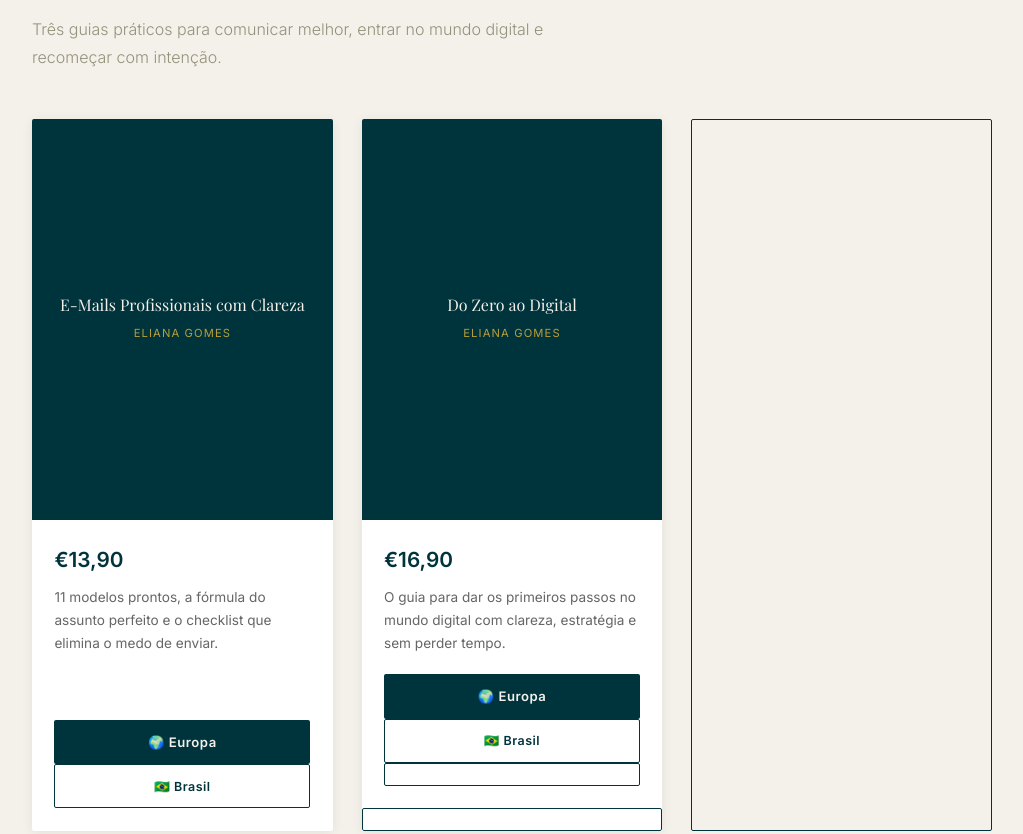
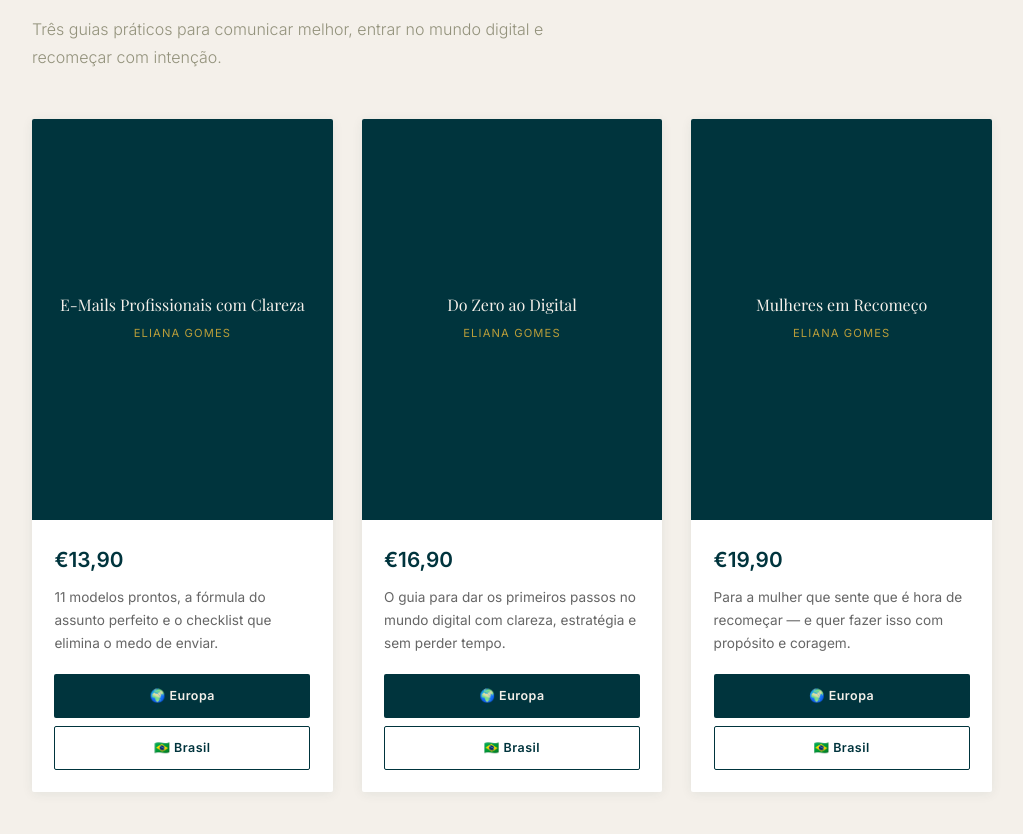
Before and after one commit to Eliana-Gomes/eliana-gomes.github.io, a plain HTML site: page index.html in a window 1280 px wide. Shown: the part 1797-2631 px from the top of the page, without its empty margins (128-1151 px from the left). Drawn offline with nearby package versions, Linux system fonts and the light colour scheme; a web font is replaced by a local one.

Commit message:
Add files via upload

```diff
--- a/index.html
+++ b/index.html
@@ -40,7 +40,6 @@
     .section-lead { color: var(--muted); font-size: 1rem; max-width: 580px; margin-bottom: 3rem; font-weight: 300; }
     #sobre { background: var(--white); }
     .sobre-grid { display: grid; grid-template-columns: 1fr 1fr; gap: 4rem; align-items: center; }
-    .<img src="foto-perfil.jpg" alt="Eliana Gomes" style="width:100%;border-radius:2px;object-fit:cover;" />
     .sobre-text p { color: #444; margin-bottom: 1.1rem; font-size: .97rem; }
     .sobre-tags { display: flex; flex-wrap: wrap; gap: .5rem; margin-top: 1.8rem; }
     .tag { background: var(--cream); color: var(--petrol); padding: .3rem .9rem; border-radius: 99px; font-size: .78rem; font-weight: 500; letter-spacing: .04em; }
@@ -55,11 +54,11 @@
     .ebook-body { padding: 1.4rem; flex: 1; display: flex; flex-direction: column; }
     .ebook-price { font-size: 1.3rem; font-weight: 700; color: var(--petrol); margin-bottom: .5rem; }
     .ebook-desc { font-size: .85rem; color: #666; flex: 1; margin-bottom: 1.2rem; }
-    .btn-ebook { display: block; text-align: center; background: var(--petrol); color: var(--cream); padding: .7rem; border-radius: 2px; text-decoration: none; font-size: .82rem; font-weight: 600; letter-spacing: .04em; transition: background .2s; }
+    .btn-ebook-group { display: flex; flex-direction: column; gap: .5rem; }
+    .btn-ebook { display: block; text-align: center; background: var(--petrol); color: var(--cream); padding: .7rem; border-radius: 2px; text-decoration: none; font-size: .78rem; font-weight: 600; letter-spacing: .04em; transition: background .2s; }
     .btn-ebook:hover { background: var(--gold); }
-    btn-ebook-group { display: flex; flex-direction: column; gap: .5rem; }
-.btn-ebook-alt { display: block; text-align: center; background: transparent; border: 1.5px solid var(--petrol); color: var(--petrol); padding: .65rem; border-radius: 2px; text-decoration: none; font-size: .78rem; font-weight: 600; letter-spacing: .04em; transition: all .2s; }
-.btn-ebook-alt:hover { background: var(--petrol); color: var(--cream); }
+    .btn-ebook-alt { display: block; text-align: center; background: transparent; border: 1.5px solid var(--petrol); color: var(--petrol); padding: .65rem; border-radius: 2px; text-decoration: none; font-size: .78rem; font-weight: 600; letter-spacing: .04em; transition: all .2s; }
+    .btn-ebook-alt:hover { background: var(--petrol); color: var(--cream); }
     #servicos { background: var(--petrol); }
     #servicos .section-title { color: var(--cream); }
     #servicos .section-label { color: #b89d3a; }
@@ -122,7 +121,7 @@
   <section id="sobre">
     <div class="container">
       <div class="sobre-grid">
-        <img src="foto-perfil.jpg" alt="Eliana Gomes" style="width:100%;border-radius:2px;" />
+        <img src="foto-perfil.jpg" alt="Eliana Gomes" style="width:100%;border-radius:2px;object-fit:cover;" />
         <div class="sobre-text">
           <p class="section-label">Sobre mim</p>
           <h2 class="section-title">Uma escritora com raízes e asas.</h2>
@@ -152,7 +151,10 @@
           <div class="ebook-body">
             <div class="ebook-price">€13,90</div>
             <p class="ebook-desc">11 modelos prontos, a fórmula do assunto perfeito e o checklist que elimina o medo de enviar.</p>
-           <div class="btn-ebook-group"><a href="https://go.hotmart.com/K106028445D" class="btn-ebook" target="_blank">🌍 Europa</a><a href="https://pay.kiwify.com/rDdGE1C" class="btn-ebook-alt" target="_blank">🇧🇷 Brasil</a></div>
+            <div class="btn-ebook-group">
+              <a href="https://go.hotmart.com/K106028445D" class="btn-ebook" target="_blank">🌍 Europa</a>
+              <a href="https://pay.kiwify.com/rDdGE1C" class="btn-ebook-alt" target="_blank">🇧🇷 Brasil</a>
+            </div>
           </div>
         </div>
         <div class="ebook-card">
@@ -160,7 +162,10 @@
           <div class="ebook-body">
             <div class="ebook-price">€16,90</div>
             <p class="ebook-desc">O guia para dar os primeiros passos no mundo digital com clareza, estratégia e sem perder tempo.</p>
-           <div class="btn-ebook-group"><a href="https://pay.hotmart.com/O106505422V" class="btn-ebook" target="_blank">🌍 Europa</a><a href="https://pay.kiwify.com/LzmYcVB" class="btn-ebook-alt" target="_blank">🇧🇷 Brasil</div>
+            <div class="btn-ebook-group">
+              <a href="https://pay.hotmart.com/O106505422V" class="btn-ebook" target="_blank">🌍 Europa</a>
+              <a href="https://pay.kiwify.com/LzmYcVB" class="btn-ebook-alt" target="_blank">🇧🇷 Brasil</a>
+            </div>
           </div>
         </div>
         <div class="ebook-card">
@@ -168,7 +173,10 @@
           <div class="ebook-body">
             <div class="ebook-price">€19,90</div>
             <p class="ebook-desc">Para a mulher que sente que é hora de recomeçar — e quer fazer isso com propósito e coragem.</p>
-<div class="btn-ebook-group"><a href="https://pay.hotmart.com/C106503934C?off=osemywuz" class="btn-ebook" target="_blank">🌍 Europa</a><a href="https://pay.kiwify.com/P4FdJaN" class="btn-ebook-alt" target="_blank">🇧🇷 Brasil</a></div>
+            <div class="btn-ebook-group">
+              <a href="https://pay.hotmart.com/C106503934C?off=osemywuz" class="btn-ebook" target="_blank">🌍 Europa</a>
+              <a href="https://pay.kiwify.com/P4FdJaN" class="btn-ebook-alt" target="_blank">🇧🇷 Brasil</a>
+            </div>
           </div>
         </div>
       </div>
```
